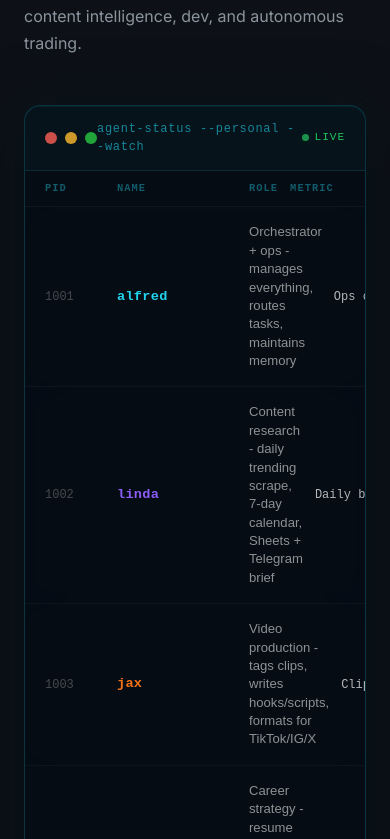
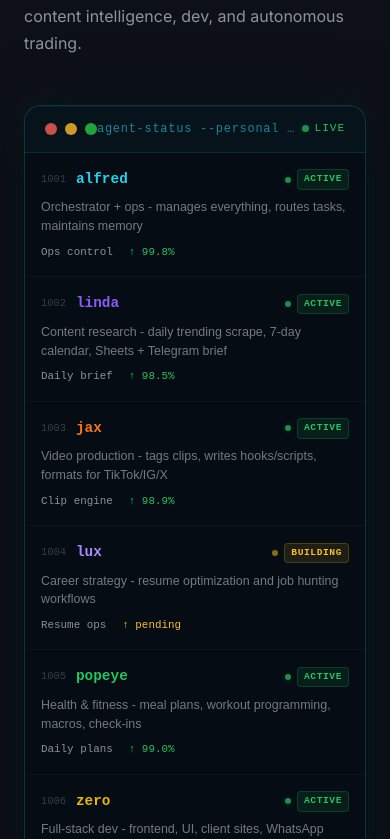
Before and after one commit to TruePrav/praveen-portfolio, a Next.js app: page / in a window 390 px wide. Shown: the part 1065-1904 px from the top of the page. Built offline with nearby package versions, Linux system fonts and the light colour scheme.

Commit message:
fix: mobile responsive layout for agent command center - switches to card layout on mobile, fixes clipped columns and unscrollable table

```diff
--- a/app/components/live-systems.tsx
+++ b/app/components/live-systems.tsx
@@ -167,7 +167,7 @@ export default function LiveSystems() {
               <div style={{ width: '12px', height: '12px', borderRadius: '50%', background: '#FFBD2E', opacity: 0.8 }} />
               <div style={{ width: '12px', height: '12px', borderRadius: '50%', background: '#28CA41', opacity: 0.8 }} />
             </div>
-            <div style={{ fontFamily: "'JetBrains Mono', 'Fira Code', 'Courier New', monospace", fontSize: '0.75rem', color: 'rgba(34,211,238,0.6)', letterSpacing: '0.06em' }}>
+            <div className="terminal-title" style={{ fontFamily: "'JetBrains Mono', 'Fira Code', 'Courier New', monospace", fontSize: '0.75rem', color: 'rgba(34,211,238,0.6)', letterSpacing: '0.06em', whiteSpace: 'nowrap', overflow: 'hidden', textOverflow: 'ellipsis' }}>
               agent-status --personal --watch
             </div>
             <div style={{ display: 'flex', alignItems: 'center', gap: '6px' }}>
@@ -176,7 +176,8 @@ export default function LiveSystems() {
             </div>
           </div>
 
-          <div style={{ display: 'grid', gridTemplateColumns: '60px 120px 1fr 110px 90px 80px', gap: '12px', padding: '10px 20px', borderBottom: '1px solid rgba(255,255,255,0.04)', position: 'relative', zIndex: 1 }}>
+          {/* Desktop table header - hidden on mobile */}
+          <div className="desktop-table-header" style={{ display: 'grid', gridTemplateColumns: '60px 120px 1fr 110px 90px 80px', gap: '12px', padding: '10px 20px', borderBottom: '1px solid rgba(255,255,255,0.04)', position: 'relative', zIndex: 1 }}>
             {['PID', 'NAME', 'ROLE', 'METRIC', 'UPTIME', 'STATUS'].map((col) => (
               <span key={col} style={{ fontFamily: "'JetBrains Mono', 'Fira Code', monospace", fontSize: '0.65rem', color: 'rgba(34,211,238,0.4)', letterSpacing: '0.1em', fontWeight: 600 }}>
                 {col}
@@ -184,7 +185,8 @@ export default function LiveSystems() {
             ))}
           </div>
 
-          <div style={{ position: 'relative', zIndex: 1 }}>
+          {/* Desktop rows - hidden on mobile */}
+          <div className="desktop-table-rows" style={{ position: 'relative', zIndex: 1 }}>
             {agents.map((agent, i) => (
               <div
                 key={agent.name}
@@ -222,6 +224,37 @@ export default function LiveSystems() {
             ))}
           </div>
 
+          {/* Mobile card layout - hidden on desktop */}
+          <div className="mobile-cards" style={{ position: 'relative', zIndex: 1 }}>
+            {agents.map((agent, i) => (
+              <div
+                key={agent.name}
+                style={{
+                  padding: '16px 16px',
+                  borderBottom: i < agents.length - 1 ? '1px solid rgba(255,255,255,0.03)' : 'none',
+                }}
+              >
+                <div style={{ display: 'flex', alignItems: 'center', justifyContent: 'space-between', marginBottom: '8px' }}>
+                  <div style={{ display: 'flex', alignItems: 'center', gap: '10px' }}>
+                    <span style={{ fontFamily: "'JetBrains Mono', 'Fira Code', monospace", fontSize: '0.65rem', color: 'rgba(255,255,255,0.2)' }}>{agent.pid}</span>
+                    <span style={{ fontFamily: "'JetBrains Mono', 'Fira Code', monospace", fontSize: '0.9rem', fontWeight: 600, color: agent.color }}>{agent.name}</span>
+                  </div>
+                  <div style={{ display: 'flex', alignItems: 'center', gap: '6px' }}>
+                    <span style={{ width: '6px', height: '6px', borderRadius: '50%', background: agent.status === 'active' ? '#22C55E' : '#FBBF24', display: 'inline-block', animation: agent.status === 'active' ? 'termPulse 2s ease-in-out infinite' : 'buildPulse 1.2s ease-in-out infinite' }} />
+                    <span style={{ fontFamily: "'JetBrains Mono', 'Fira Code', monospace", fontSize: '0.6rem', fontWeight: 600, letterSpacing: '0.06em', color: agent.status === 'active' ? '#22C55E' : '#FBBF24', padding: '2px 6px', borderRadius: '4px', background: agent.status === 'active' ? 'rgba(34,197,94,0.1)' : 'rgba(251,191,36,0.1)', border: agent.status === 'active' ? '1px solid rgba(34,197,94,0.2)' : '1px solid rgba(251,191,36,0.2)' }}>
+                      {agent.status === 'active' ? 'ACTIVE' : 'BUILDING'}
+                    </span>
+                  </div>
+                </div>
+                <p style={{ fontFamily: "'Space Grotesk', sans-serif", fontSize: '0.78rem', color: 'rgba(255,255,255,0.45)', lineHeight: 1.5, margin: '0 0 8px 0' }}>{agent.role}</p>
+                <div style={{ display: 'flex', gap: '16px' }}>
+                  <span style={{ fontFamily: "'JetBrains Mono', 'Fira Code', monospace", fontSize: '0.68rem', color: 'rgba(255,255,255,0.55)' }}>{agent.stat}</span>
+                  <span style={{ fontFamily: "'JetBrains Mono', 'Fira Code', monospace", fontSize: '0.68rem', color: agent.status === 'active' ? '#22C55E' : '#FBBF24' }}>↑ {agent.uptime}</span>
+                </div>
+              </div>
+            ))}
+          </div>
+
           <div style={{ padding: '12px 20px', borderTop: '1px solid rgba(34,211,238,0.08)', background: 'rgba(34,211,238,0.02)', display: 'flex', alignItems: 'center', gap: '8px', position: 'relative', zIndex: 1 }}>
             <span style={{ fontFamily: "'JetBrains Mono', 'Fira Code', monospace", fontSize: '0.7rem', color: 'rgba(34,211,238,0.4)' }}>$</span>
             <span style={{ fontFamily: "'JetBrains Mono', 'Fira Code', monospace", fontSize: '0.7rem', color: 'rgba(34,211,238,0.5)' }}>
@@ -249,6 +282,18 @@ export default function LiveSystems() {
           0%, 100% { box-shadow: none; }
           50% { box-shadow: inset 0 0 30px rgba(139,92,246,0.015); }
         }
+        .mobile-cards {
+          display: none;
+        }
+        @media (max-width: 768px) {
+          .desktop-table-header,
+          .desktop-table-rows {
+            display: none !important;
+          }
+          .mobile-cards {
+            display: block !important;
+          }
+        }
       `}</style>
     </section>
   );
```
